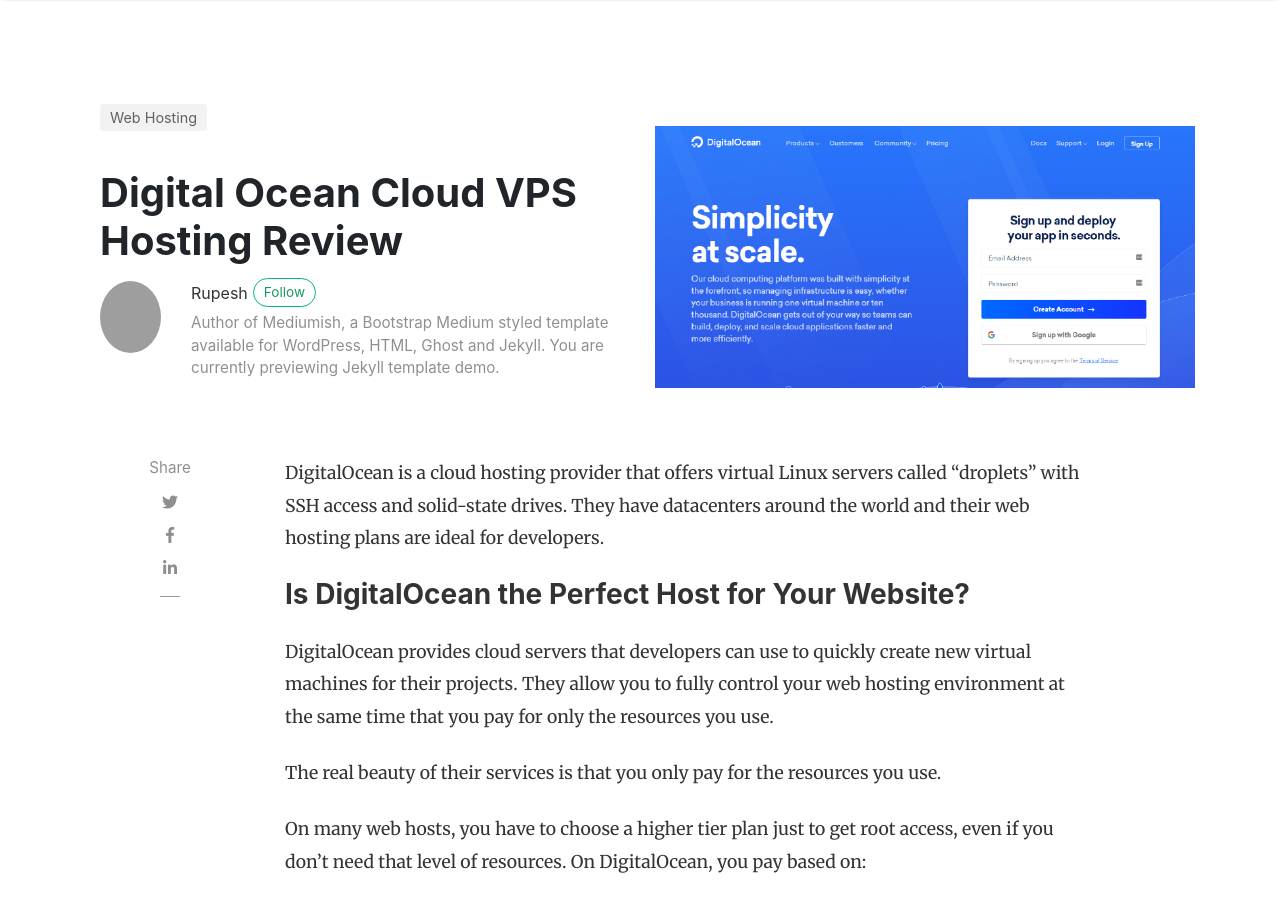
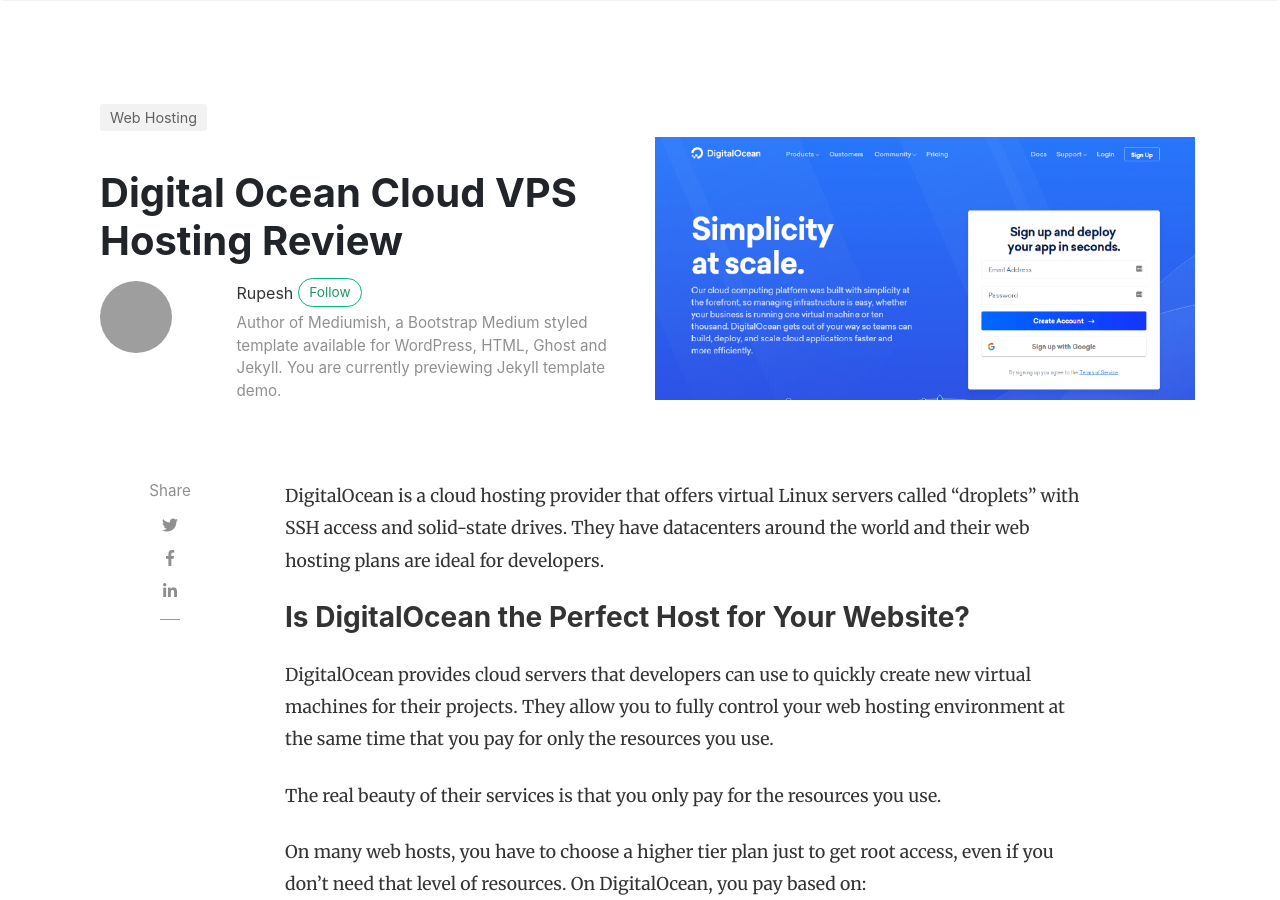
Before and after one commit to patilsab/rp, a Jekyll site: the page built from _posts/2019-12-21-digital-ocean-cloud-vps-hosting-review.md, in a window 1280 px wide and 900 px high. Built offline with Jekyll 4.4.1, drawn with Linux system fonts in a browser that asks for light colours; nearby versions of some CDN libraries; comment, search, counter and statistics services are not loaded; grey boxes are pictures that could not be loaded.

Commit message:
Update post.html

```diff
--- a/_layouts/post.html
+++ b/_layouts/post.html
@@ -29,14 +29,14 @@ post_class: post-template
 		{% assign author = site.authors[page.author] %}
                 {% if page.author %}
                 <div class="row post-top-meta">
-                    <div class="col-xs-12 col-md-3 col-lg-2 text-center text-md-left mb-4 mb-md-0">
+                    <div class="col-xs-12 col-md-3 col-lg-3 text-center text-md-left mb-4 mb-md-0">
                         {% if author.avatar %}
                         <img class="author-thumb" src="{{site.baseurl}}/{{ author.avatar }}" alt="{{ author.display_name }}">
                         {% else %}
                         <img class="author-thumb" src="https://www.gravatar.com/avatar/{{ author.gravatar }}?s=250&d=mm&r=x" alt="{{ author.display_name }}">
                         {% endif %}
                     </div>
-                    <div class="col-xs-12 col-md-9 col-lg-10 text-center text-md-left">
+                    <div class="col-xs-12 col-md-9 col-lg-9 text-center text-md-left">
                         <a target="_blank" class="link-dark" href="{{ author.web }}">{{ author.display_name }}</a><a target="_blank" href="{{ author.twitter }}" class="btn follow">Follow</a>
                         <span class="author-description">{{ author.description }}</span>
                     </div>
```
